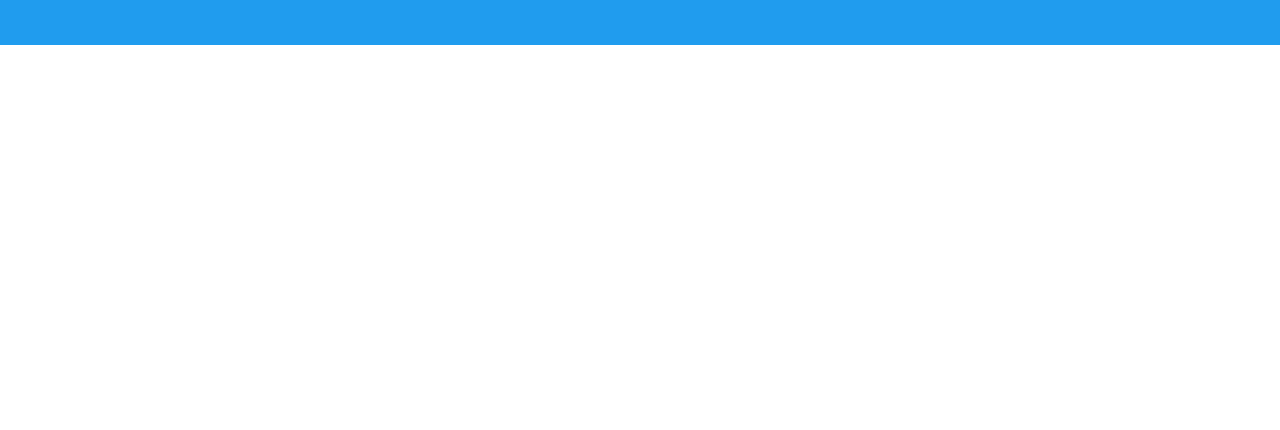
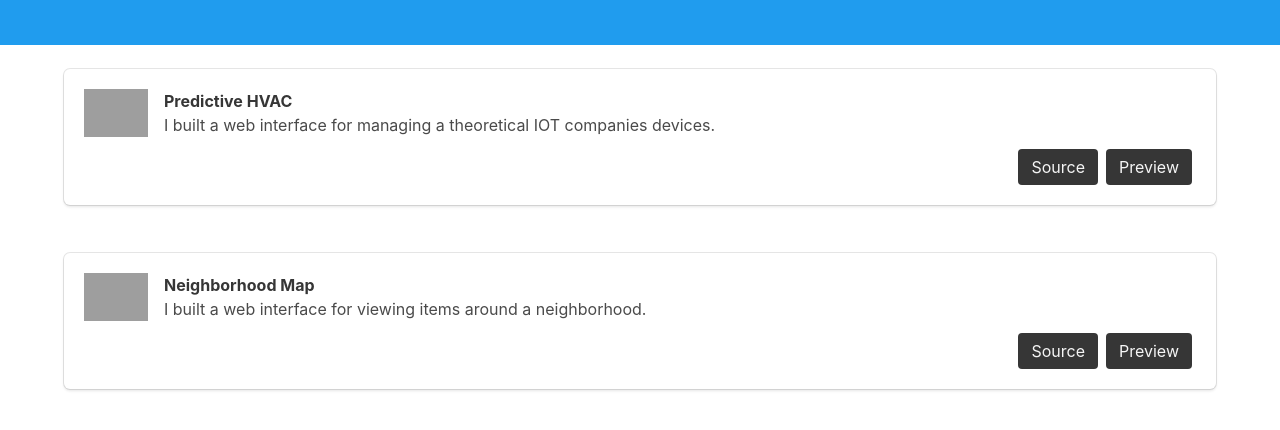
Before and after one commit to Chandler9Wilson/personal-site, a website: page src/index.html in a window 1280 px wide. Shown: the part 116-546 px from the top of the page. Drawn offline with nearby package versions, Linux system fonts and the light colour scheme; grey boxes are pictures that could not be loaded.

Commit message:
Basic media box added, css sheet added

```diff
--- /dev/null
+++ b/src/css/main.css
@@ -0,0 +1,3 @@
+.section-padding {
+  padding: 1.5rem 1.5rem
+}
--- a/src/index.html
+++ b/src/index.html
@@ -10,6 +10,7 @@
   <title>Chandler Wilson</title>
 
   <link rel="stylesheet" type="text/css" href="node_modules/bulma/css/bulma.css">
+  <link rel="stylesheet" type="text/css" href="css/main.css">
 </head>
 
 <body>
@@ -25,6 +26,55 @@
       </div>
     </div>
   </section>
-  <script src=""></script>
+
+  <div class="section-padding">
+    <div class="container box">
+      <article class="media">
+        <figure class="media-left">
+          <p class="image is-64x64">
+            <img src="https://bulma.io/images/placeholders/128x128.png">
+          </p>
+        </figure>
+        <div class="media-content">
+          <div class="content">
+            <p>
+              <strong>Predictive HVAC</strong>
+              <br>
+              I built a web interface for managing a theoretical IOT companies devices.
+            </p>
+          </div>
+          <nav class="buttons is-right">
+            <a class="button is-dark" href="https://github.com/Chandler9Wilson/dealer-portal">Source</a>
+            <a class="button is-dark" href="https://dealer-portal.chandler9wilson.com">Preview</a>
+          </nav>
+        </div>
+      </article>
+    </div>
+  </div>
+
+  <div class="section-padding">
+    <div class="container box">
+      <article class="media">
+        <figure class="media-left">
+          <p class="image is-64x64">
+            <img src="https://bulma.io/images/placeholders/128x128.png">
+          </p>
+        </figure>
+        <div class="media-content">
+          <div class="content">
+            <p>
+              <strong>Neighborhood Map</strong>
+              <br>
+              I built a web interface for viewing items around a neighborhood.
+            </p>
+          </div>
+          <nav class="buttons is-right">
+            <a class="button is-dark" href="https://github.com/Chandler9Wilson/neighborhood-map-project">Source</a>
+            <a class="button is-dark" href="https://neighborhood-map.chandler9wilson.com">Preview</a>
+          </nav>
+        </div>
+      </article>
+    </div>
+  </div>
 </body>
 </html>
```
